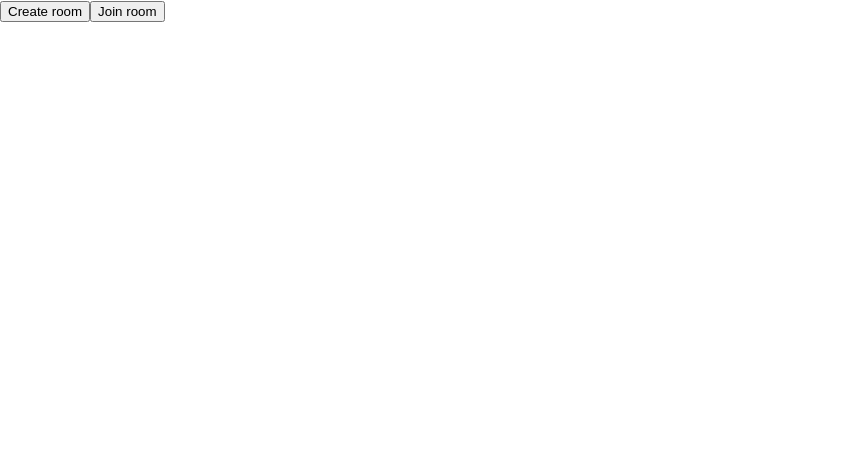
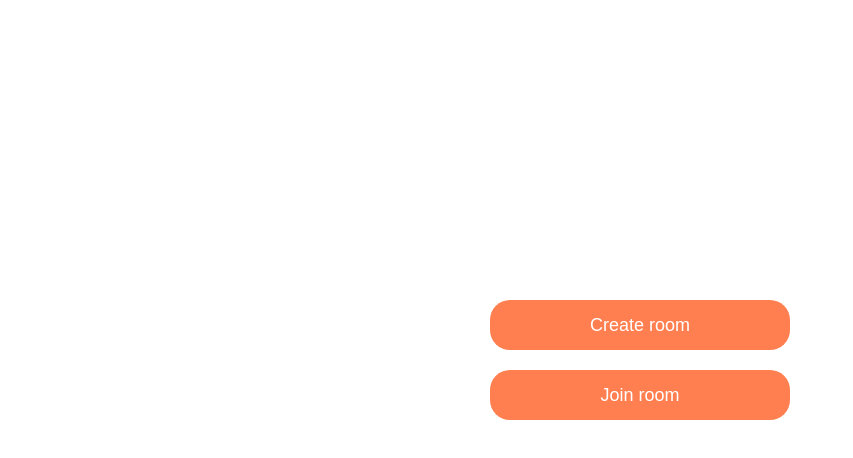
Before and after one commit to 0xDebabrata/react-webrtc, a React (Create React App) app: page / in a window 1280 px wide. Shown: the top 458 px of the page, without its empty margins (0-853 px from the left). Built offline with nearby package versions, Linux system fonts and the light colour scheme.

Commit message:
update styles

```diff
--- a/src/Screens/Home.js
+++ b/src/Screens/Home.js
@@ -2,8 +2,7 @@ import React from 'react'
 import {
   useHistory
 } from 'react-router-dom'
-
-
+import '../Style/Home.css'
 
 const Home = () => {
 
@@ -14,8 +13,8 @@ const Home = () => {
   }
 
   return (
-    <div>
-      <button onClick={e => handleClick("send")}>Create room</button>
+    <div className="container">
+      <button onClick={e => handleClick("send")}>Create room</button><br />
       <button onClick={e => handleClick("receive")}>Join room</button>
     </div>
   )
--- a/src/Screens/Send.js
+++ b/src/Screens/Send.js
@@ -1,4 +1,5 @@
-import React, { useEffect } from 'react'
+import React, { useEffect } from 'react';
+import '../Style/Send.css'
 
 const Send = () => {
 
@@ -40,7 +41,8 @@ const Send = () => {
   })
 
   return (
-    <div>
+    <div className="display">
+      <h1>Offer</h1>
       <p id="offer"></p>
     </div>
   )
--- /dev/null
+++ b/src/Style/Home.css
@@ -0,0 +1,19 @@
+.container {
+  text-align: center;
+  margin-top: 35vh;
+}
+
+button {
+  width: 300px;
+  height: 50px;
+  border-radius: 20px;
+  border-style: none;
+  margin-top: 20px;
+  background: coral;
+  color: white;
+  font-size: 18px;
+}
+
+button:hover {
+  cursor: pointer;
+}
--- /dev/null
+++ b/src/Style/Send.css
@@ -0,0 +1,13 @@
+.display {
+  margin-top: 34vh;
+  margin: auto;
+  width: 80%;
+}
+
+p {
+  text-align: left;
+  height: auto;
+  width: 100%;
+  overflow: auto;
+  font-size: 18px;
+}
```
